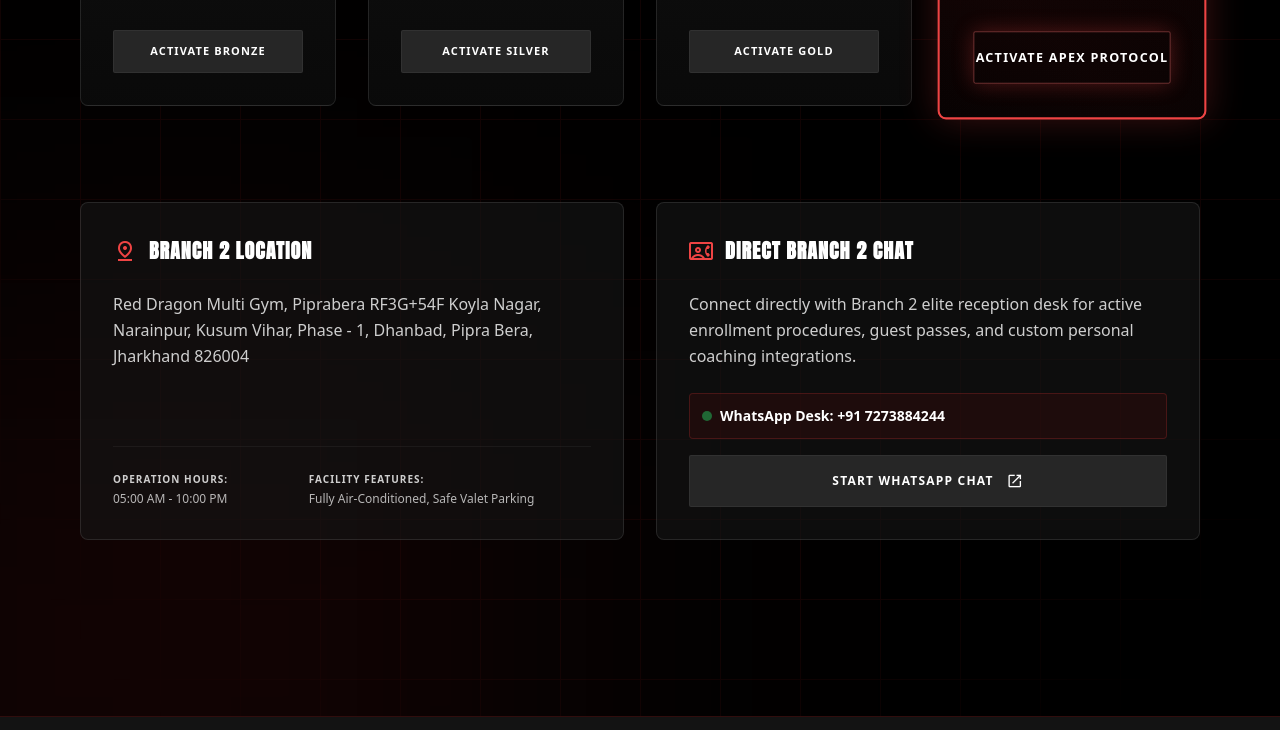
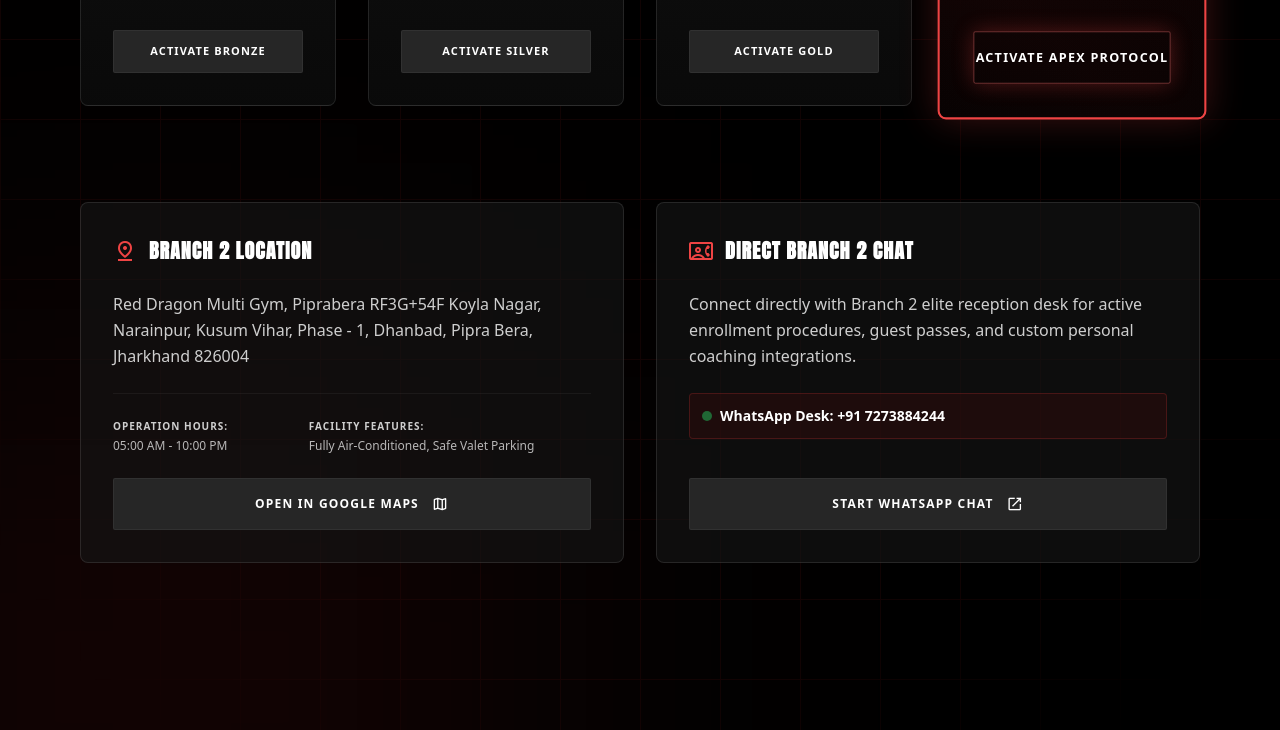
Before and after one commit to Hunter28-lucky/Dragon, a plain HTML site: page index.html in a window 1280 px wide. Shown: the part 7854-8584 px from the top of the page. Drawn offline with nearby package versions, Linux system fonts and the light colour scheme.

Commit message:
Update Branch 2 title to Red Dragon Branch 2 and add Google Maps direction button

```diff
--- a/index.html
+++ b/index.html
@@ -769,8 +769,8 @@
                     </span>
                     <h2 class="mt-6 text-5xl md:text-8xl font-black uppercase tracking-tight leading-[0.95] text-white"
                         style="font-family: 'Anton', sans-serif;">
-                        BLACK OPS<br />
-                        <span class="bg-gradient-to-r from-white via-red-100 to-red-500 bg-clip-text text-transparent drop-shadow-[0_0_30px_rgba(239,68,68,0.25)]">TRAINING GRID</span>
+                        RED DRAGON<br />
+                        <span class="bg-gradient-to-r from-white via-red-100 to-red-500 bg-clip-text text-transparent drop-shadow-[0_0_30px_rgba(239,68,68,0.25)]">BRANCH 2</span>
                     </h2>
                     <p class="mt-6 max-w-4xl text-white/80 text-lg md:text-xl font-light leading-relaxed font-sans" style="font-family: 'Inter', sans-serif;">
                         Dhanbad's premier athletic sanctuary. Branch 2 combines elite, raw high-performance hardware with cutting-edge medical telemetry, dark luxury acoustics, and bespoke cyberpunk industrial styling.
@@ -993,7 +993,7 @@
                             Red Dragon Multi Gym, Piprabera RF3G+54F Koyla Nagar, Narainpur, Kusum Vihar, Phase - 1, Dhanbad, Pipra Bera, Jharkhand 826004
                         </p>
                     </div>
-                    <div class="mt-8 flex flex-wrap gap-6 text-xs text-white/50 border-t border-white/5 pt-6">
+                    <div class="mt-6 flex flex-wrap gap-6 text-xs text-white/50 border-t border-white/5 pt-6">
                         <div class="flex-grow">
                             <span class="block font-bold text-white/80 uppercase tracking-widest text-[10px] text-red-400 mb-1">OPERATION HOURS:</span>
                             <span class="text-white/70">05:00 AM - 10:00 PM</span>
@@ -1003,6 +1003,12 @@
                             <span class="text-white/70">Fully Air-Conditioned, Safe Valet Parking</span>
                         </div>
                     </div>
+                    <a href="https://maps.google.com/?q=Red+Dragon+Multi+Gym,+Piprabera,+Koyla+Nagar,+Narainpur,+Kusum+Vihar,+Phase-1,+Dhanbad,+Jharkhand+826004"
+                        target="_blank" rel="noopener noreferrer"
+                        class="inline-flex items-center justify-center gap-3 text-xs uppercase tracking-widest font-black text-white hover:bg-red-650 hover:border-red-500 bg-neutral-800 rounded py-4 transition-all duration-300 border border-white/5 mt-6">
+                        Open in Google Maps
+                        <span class="material-symbols-outlined" style="font-size:18px;">map</span>
+                    </a>
                 </div>
                 <!-- Contact Details -->
                 <div class="rounded-xl border border-white/10 bg-neutral-900/60 p-8 flex flex-col justify-between hover:border-red-500/30 transition-all duration-300 relative overflow-hidden group min-h-[300px]">
```
Also changed, not shown: website/src/index.html (+9 -3 lines).
